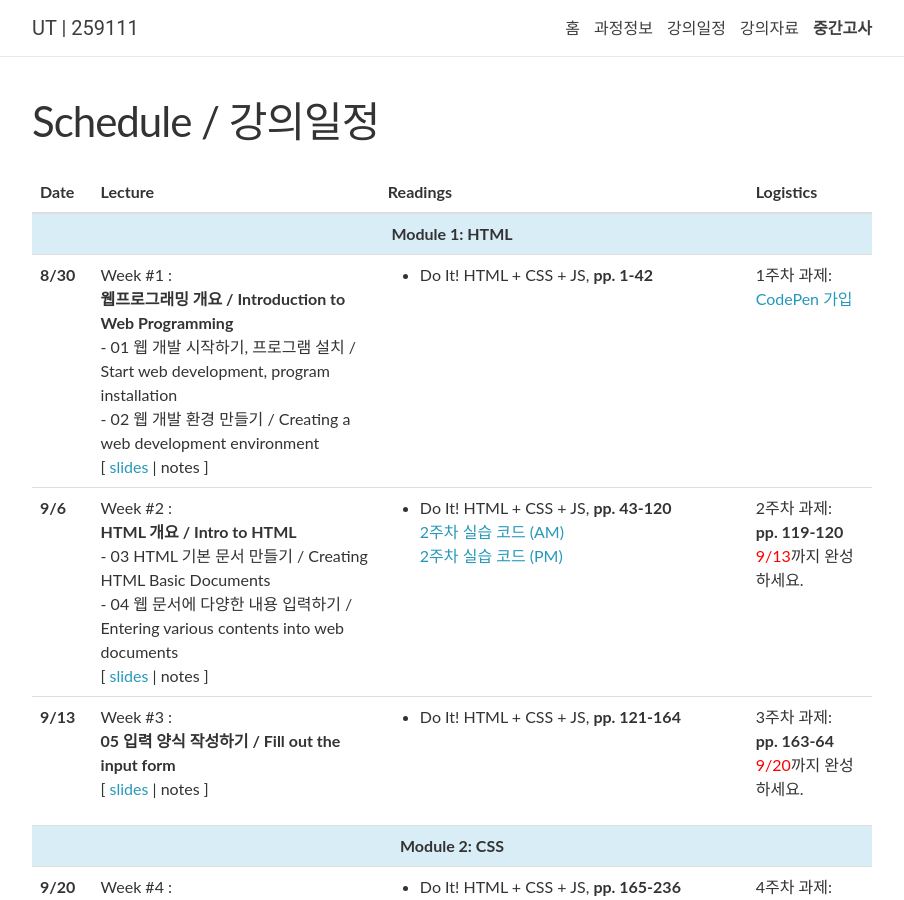
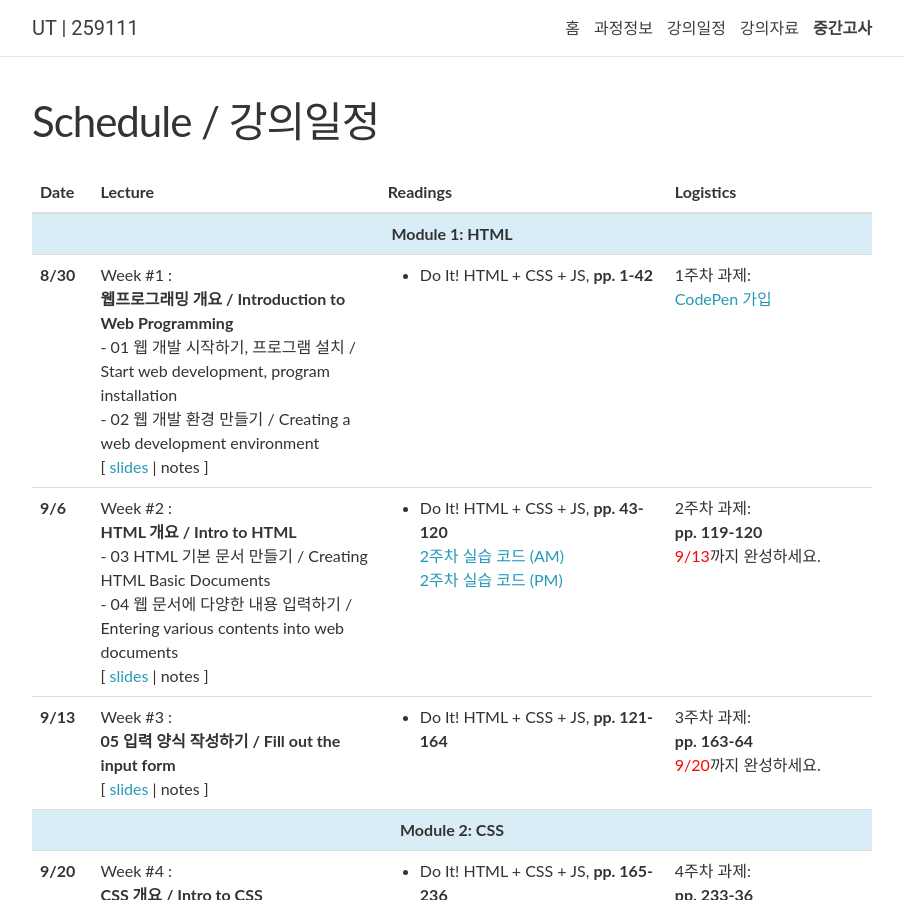
Before and after one commit to 2023-aaronkr/ut-web, a Jekyll site: the page built from _pages/lectures.md, in a window 1280 px wide and 900 px high. Shown: the whole window, without its empty margins (188-1092 px from the left). Built offline with Jekyll 4.4.1, drawn with Linux system fonts in a browser that asks for light colours; nearby versions of some CDN libraries; comment, search, counter and statistics services are not loaded.

Commit message:
Update schedule layout

```diff
--- a/_layouts/schedule.html
+++ b/_layouts/schedule.html
@@ -1,8 +1,8 @@
 ---
 layout: default
 ---
+
 <div class="post">
-
   <header class="post-header">
     <h1 class="post-title">{{ page.title }}</h1>
     <h2 class="post-description">{{ page.description }}</h2>
@@ -11,10 +11,10 @@ layout: default
   <article class="post-content {{page.title}} clearfix">
     <table class="table table-hover">
       <colgroup>
-        <col style="width:5%">
-        <col style="width:35%">
-        <col style="width:45%">
-        <col style="width:15%">
+        <col style="width: 5%" />
+        <col style="width: 35%" />
+        <col style="width: 35%" />
+        <col style="width: 25%" />
       </colgroup>
       <thead class="thead-light">
         <tr>
@@ -29,5 +29,4 @@ layout: default
       </tbody>
     </table>
   </article>
-
 </div>
```
